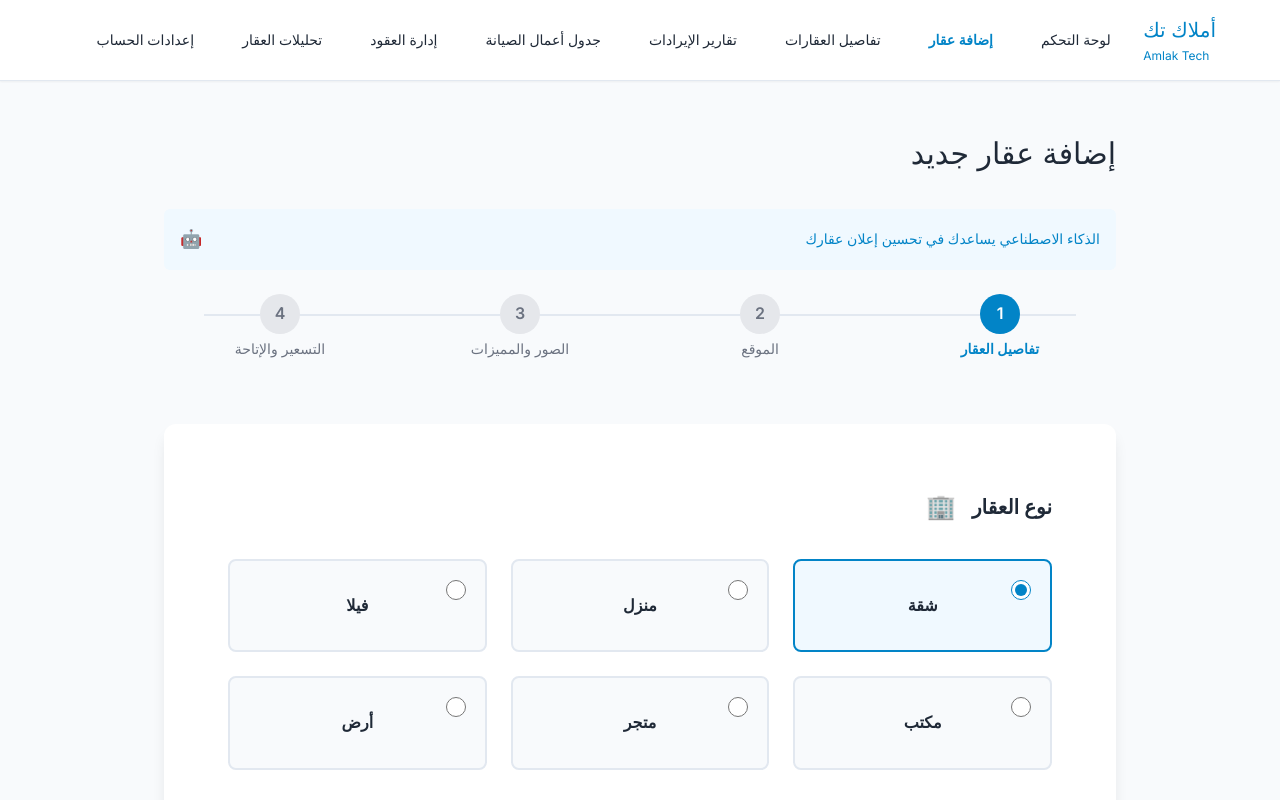
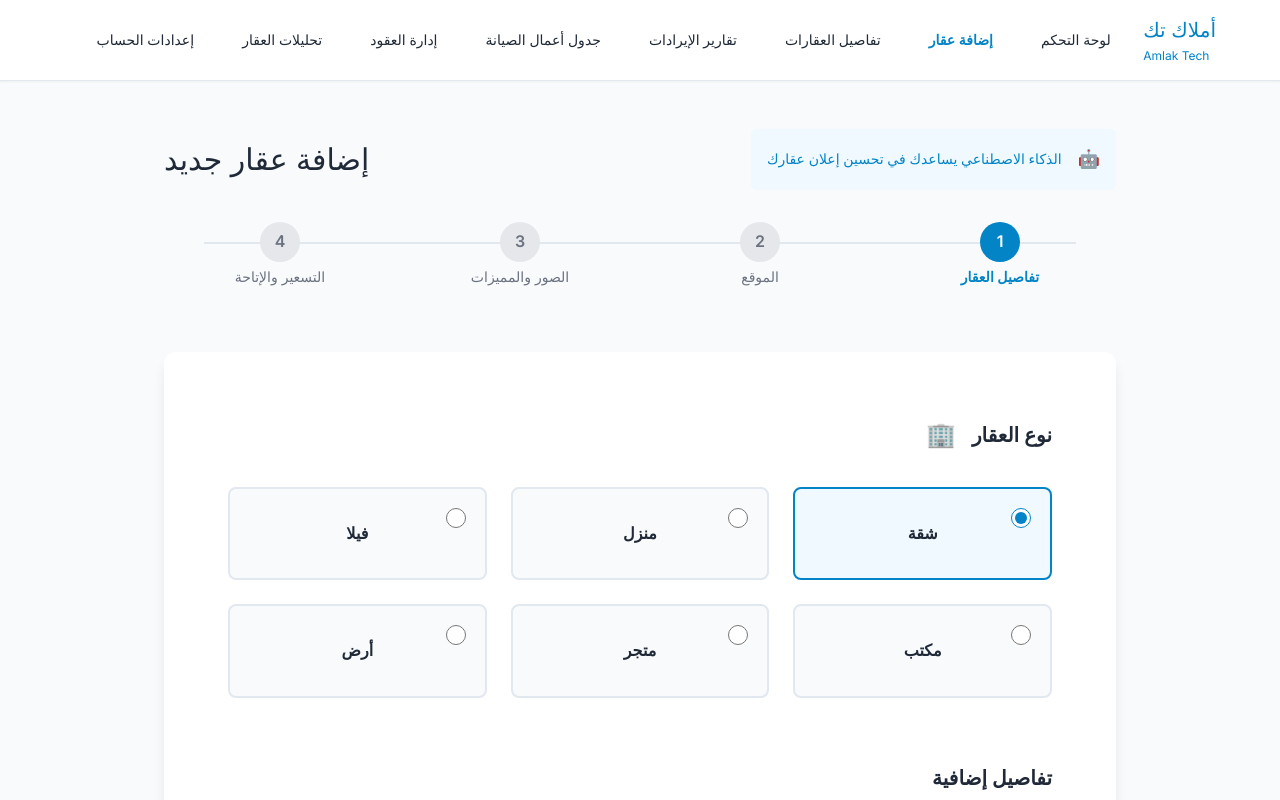
Before and after one commit to yaraabdullah/AmlakTech-Website, a Next.js app: page /owner/add-property in a window 1280 px wide. Shown: the top 800 px of the page. Built offline with nearby package versions, Linux system fonts and the light colour scheme.

Commit message:
update the direction

```diff
--- a/components/AddProperty.tsx
+++ b/components/AddProperty.tsx
@@ -114,14 +114,17 @@ export default function AddProperty() {
         <div className={styles.container}>
           {/* Page Header */}
           <div className={styles.pageHeader}>
-            <div className={styles.pageTitle}>
-              <h1>إضافة عقار جديد</h1>
-            </div>
+            <div className={styles.headerRow}>
+              {/* AI Assistant Banner */}
+              <div className={styles.aiBanner}>
+                <span className={styles.aiBannerIcon}>🤖</span>
+                <p className={styles.aiBannerText}>الذكاء الاصطناعي يساعدك في تحسين إعلان عقارك</p>
+              </div>
 
-            {/* AI Assistant Banner */}
-            <div className={styles.aiBanner}>
-              <p className={styles.aiBannerText}>الذكاء الاصطناعي يساعدك في تحسين إعلان عقارك</p>
-              <span className={styles.aiBannerIcon}>🤖</span>
+              {/* Page Title */}
+              <div className={styles.pageTitle}>
+                <h1>إضافة عقار جديد</h1>
+              </div>
             </div>
 
             {/* Progress Indicator */}
--- a/styles/AddProperty.module.css
+++ b/styles/AddProperty.module.css
@@ -99,11 +99,17 @@
   margin-bottom: var(--spacing-3xl);
 }
 
+.headerRow {
+  display: flex;
+  justify-content: space-between;
+  align-items: center;
+  margin-bottom: var(--spacing-xl);
+}
+
 .pageTitle {
   display: flex;
   align-items: center;
   gap: var(--spacing-md);
-  margin-bottom: var(--spacing-xl);
 }
 
 
@@ -120,10 +126,9 @@
   background: #f8f9fa;
   border-radius: var(--border-radius-md);
   padding: var(--spacing-md) var(--spacing-lg);
-  margin-bottom: var(--spacing-lg);
   display: flex;
   align-items: center;
-  justify-content: space-between;
+  gap: var(--spacing-md);
 }
 
 .aiBannerText {
```
